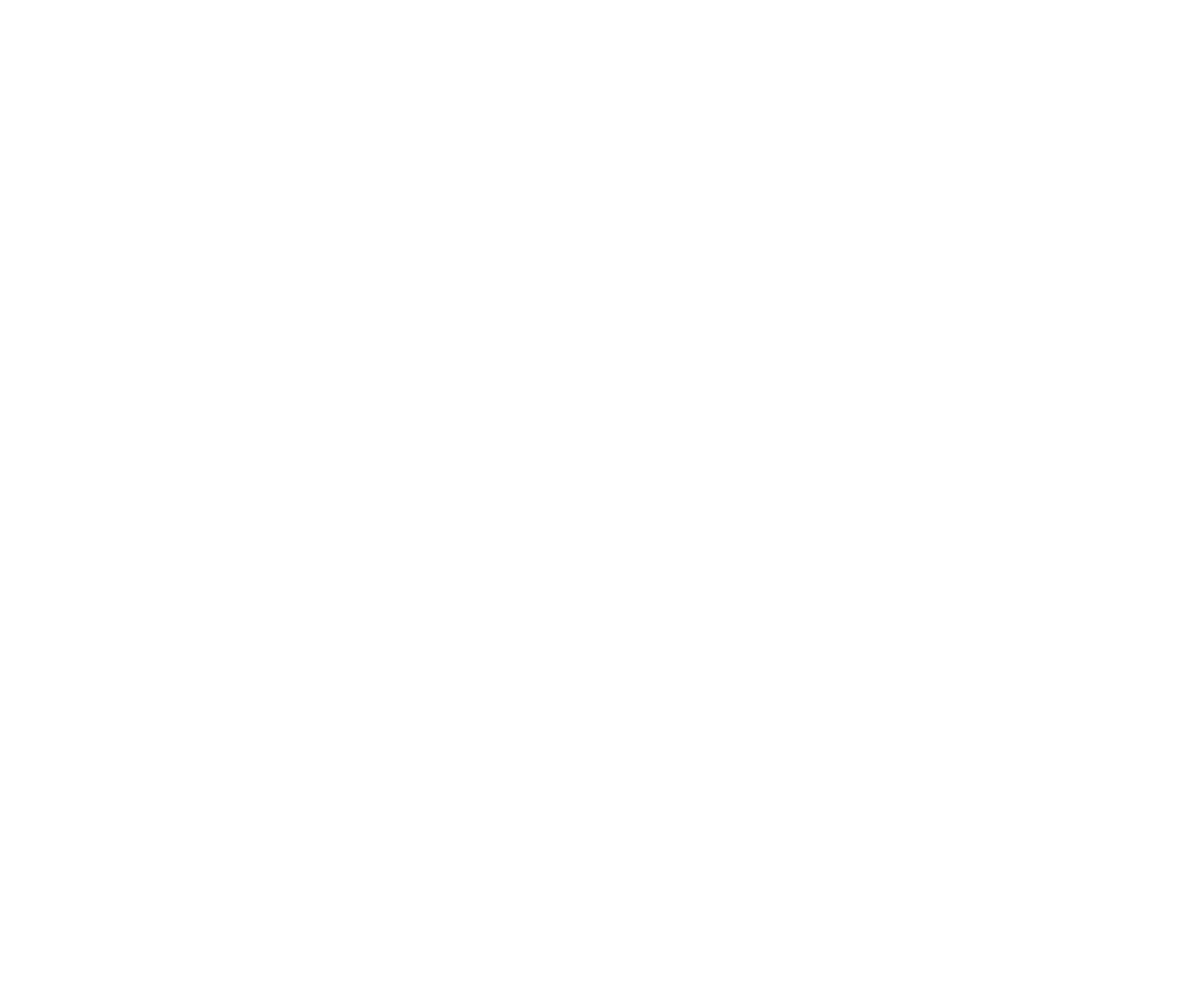
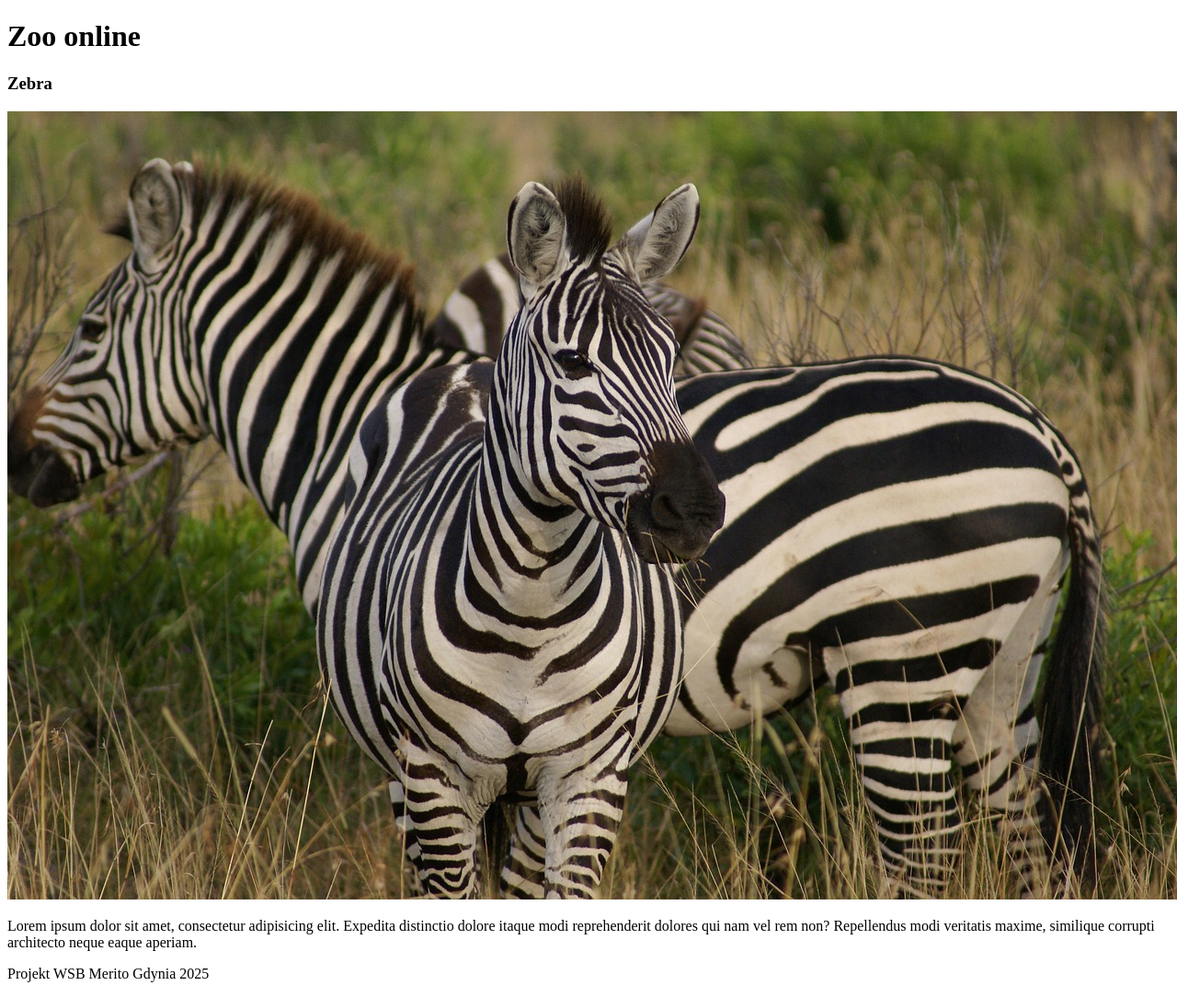
Before and after one commit to Dolcia4806/GitHub, a plain HTML site: page index.html in a window 1280 px wide. Shown: the whole page at 92% size. Before the commit the page ends 800 px from the top, so only its background shows below. Drawn offline with Linux system fonts and the light colour scheme.

Commit message:
zmien plik index.html i dodaj zdjecie

```diff
--- a/index.html
+++ b/index.html
@@ -6,6 +6,18 @@
     <title>Zoo online</title>
 </head>
 <body>
-
+    <header>
+        <H1>Zoo online</H1>
+    </header>
+    <main>
+        <section>
+            <h3>Zebra</h3>
+            <img src="./img/Zebra.jpg" alt="">
+            <p>Lorem ipsum dolor sit amet, consectetur adipisicing elit. Expedita distinctio dolore itaque modi reprehenderit dolores qui nam vel rem non? Repellendus modi veritatis maxime, similique corrupti architecto neque eaque aperiam.</p>
+        </section>
+    </main>
+    <footer>
+        <p> Projekt WSB Merito Gdynia 2025 </p>
+    </footer>
 </body>
 </html>
```
Also changed, not shown: img/Zebra.jpg (added).
